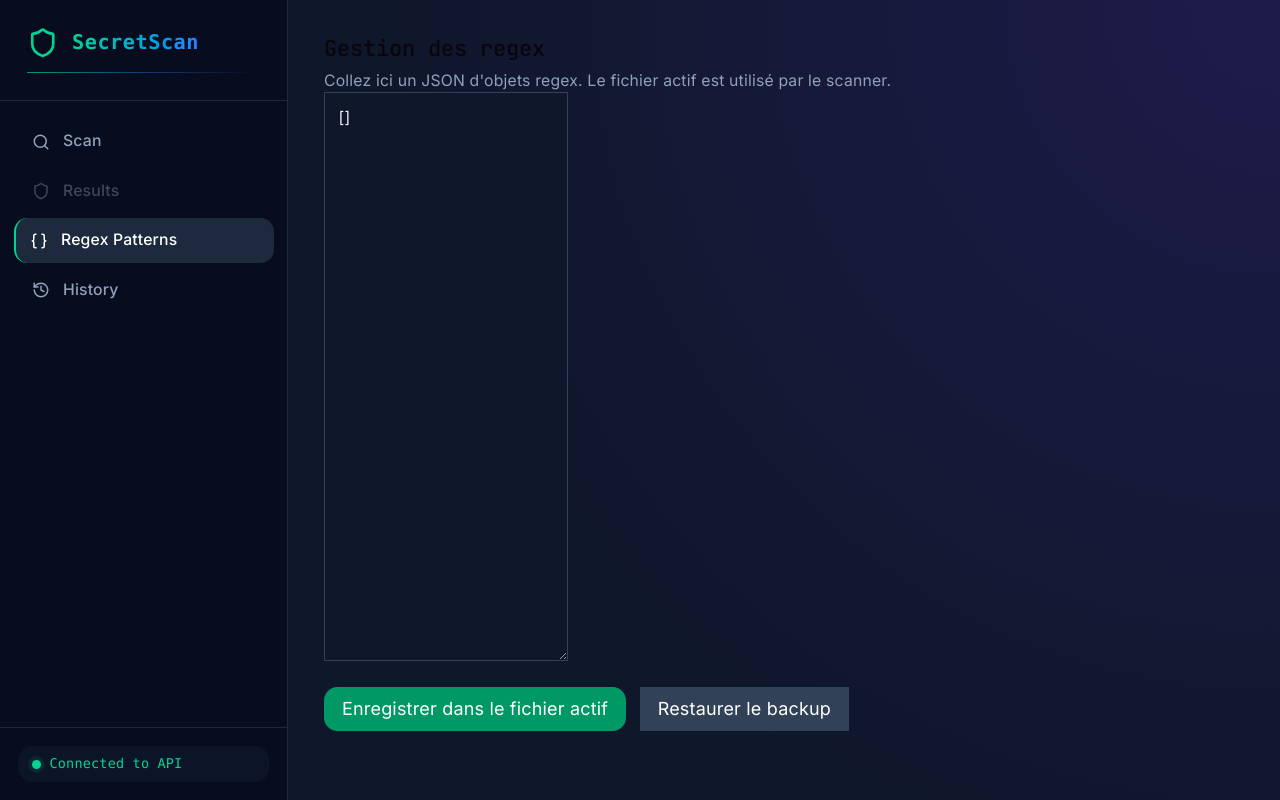
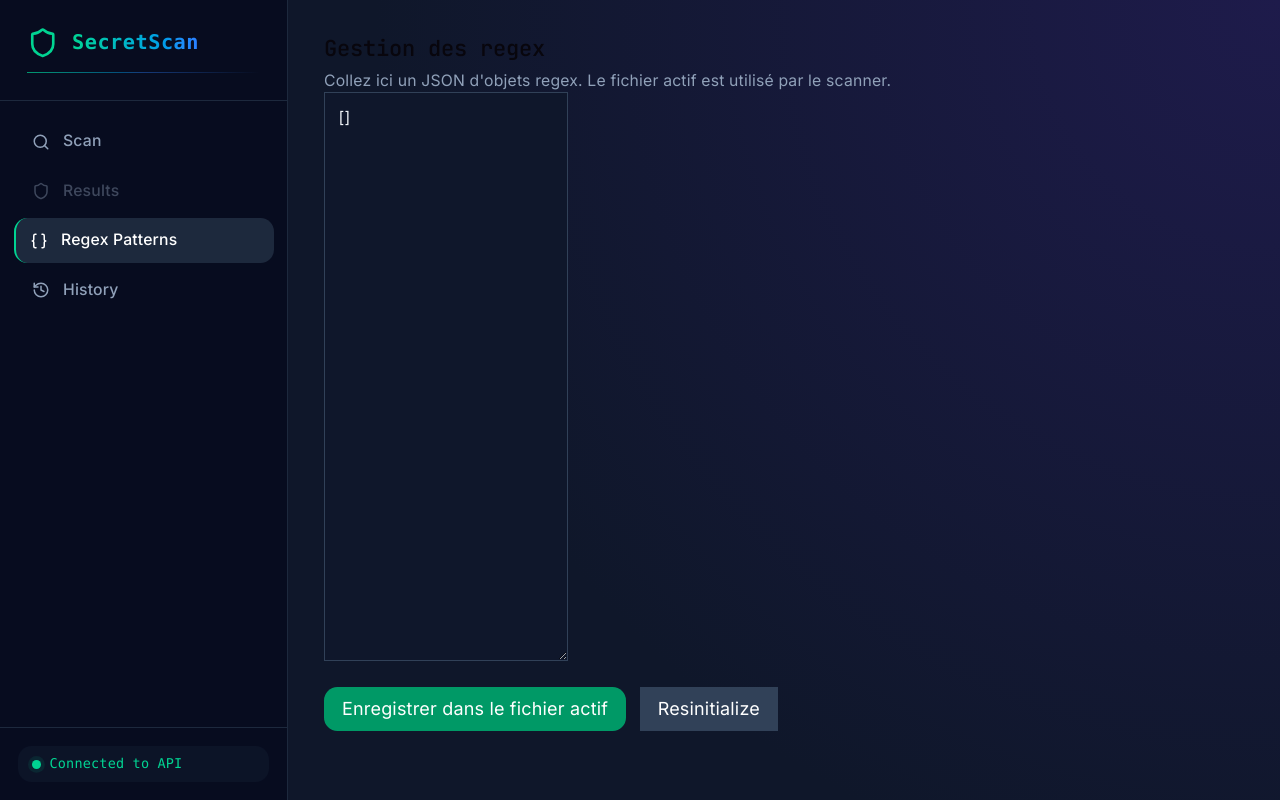
Before and after one commit to MohamedAliTarrouzi/secret_scan, a React (Vite) app in the folder frontend/: page / in a window 1280 px wide. Both pictures are taken after a click on the button "Regex Patterns". Built offline with nearby package versions, Linux system fonts and the light colour scheme; no server answers.

Commit message:
Add warning sgin when reinitializing regex

```diff
--- a/frontend/src/pages/RegexPatternsPages.jsx
+++ b/frontend/src/pages/RegexPatternsPages.jsx
@@ -83,7 +83,7 @@
           onClick={restoreBackup}
           className="rounded-x1 bg-slate-700 px-4 py-2 text-white"
         >
-          Restaurer le backup
+          Resinitialize
         </button>
       </div>
       {message && <p className="mt-2 text-sm text-slate-300">{message}</p>}
```
